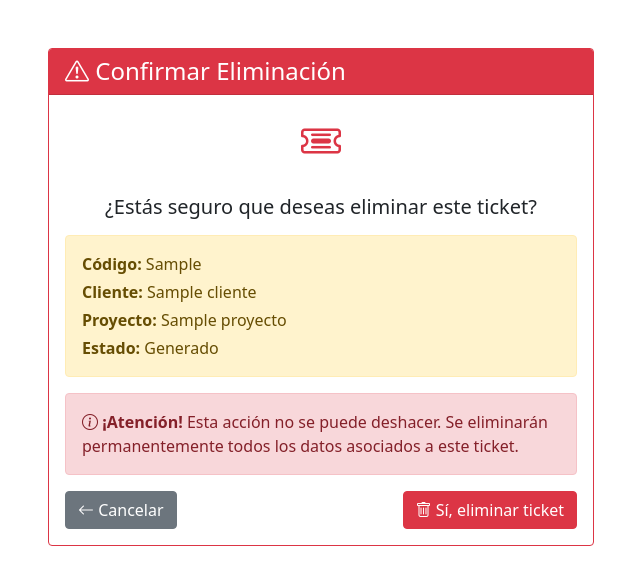
After one commit to EduardoHG27/excel-extractor, a Django app: page /catalogos/tickets/eliminar/1/ in a window 1280 px wide. The commit adds this page. Shown: the top 585 px of the page, without its empty margins (319-959 px from the left). Run offline with Django 5.2, Linux system fonts and the light colour scheme; tables that the repository leaves empty hold one stand-in row (values such as "Sample post").

Commit message:
2.4.1 Clipboard - Eliminar ticket

```diff
--- /dev/null
+++ b/extractor/templates/catalogos/ticket_confirm_delete.html
@@ -0,0 +1,63 @@
+<!DOCTYPE html>
+<html lang="es">
+<head>
+    <meta charset="UTF-8">
+    <meta name="viewport" content="width=device-width, initial-scale=1.0">
+    <title>Eliminar Ticket</title>
+    <!-- Bootstrap 5 CSS -->
+    <link href="https://cdn.jsdelivr.net/npm/bootstrap@5.1.3/dist/css/bootstrap.min.css" rel="stylesheet">
+    <!-- Bootstrap Icons -->
+    <link rel="stylesheet" href="https://cdn.jsdelivr.net/npm/bootstrap-icons@1.11.3/font/bootstrap-icons.min.css">
+</head>
+<body>
+    <div class="container mt-5">
+        <div class="row justify-content-center">
+            <div class="col-md-6">
+                <div class="card border-danger">
+                    <div class="card-header bg-danger text-white">
+                        <h4 class="mb-0">
+                            <i class="bi bi-exclamation-triangle"></i>
+                            Confirmar Eliminación
+                        </h4>
+                    </div>
+                    <div class="card-body">
+                        <div class="text-center mb-4">
+                            <i class="bi bi-ticket-detailed fs-1 text-danger"></i>
+                        </div>
+
+                        <h5 class="text-center mb-3">
+                            ¿Estás seguro que deseas eliminar este ticket?
+                        </h5>
+
+                        <div class="alert alert-warning">
+                            <p class="mb-1"><strong>Código:</strong> {{ ticket.codigo }}</p>
+                            <p class="mb-1"><strong>Cliente:</strong> {{ ticket.cliente.nombre|default:"No asignado" }}</p>
+                            <p class="mb-1"><strong>Proyecto:</strong> {{ ticket.proyecto.nombre|default:"No asignado" }}</p>
+                            <p class="mb-0"><strong>Estado:</strong> {{ ticket.get_estado_display }}</p>
+                        </div>
+
+                        <div class="alert alert-danger">
+                            <i class="bi bi-info-circle"></i>
+                            <strong>¡Atención!</strong> Esta acción no se puede deshacer.
+                            Se eliminarán permanentemente todos los datos asociados a este ticket.
+                        </div>
+
+                        <form method="post" class="d-flex justify-content-between">
+                            {% csrf_token %}
+                            <a href="{% url 'ticket_detail' ticket.id %}" class="btn btn-secondary">
+                                <i class="bi bi-arrow-left"></i> Cancelar
+                            </a>
+                            <button type="submit" class="btn btn-danger">
+                                <i class="bi bi-trash"></i> Sí, eliminar ticket
+                            </button>
+                        </form>
+                    </div>
+                </div>
+            </div>
+        </div>
+    </div>
+
+    <!-- Bootstrap JS -->
+    <script src="https://cdn.jsdelivr.net/npm/bootstrap@5.1.3/dist/js/bootstrap.bundle.min.js"></script>
+</body>
+</html>
--- a/extractor/urls.py
+++ b/extractor/urls.py
@@ -28,6 +28,7 @@ urlpatterns = [
     path('catalogos/tickets/', views.ticket_list, name='ticket_list'),
     path('catalogos/tickets/<int:id>/', views.ticket_detail, name='ticket_detail'),
     path('catalogos/tickets/nuevo/', views.ticket_create, name='ticket_create'),
+    path('catalogos/tickets/eliminar/<int:id>/', views.ticket_delete, name='ticket_delete'),
 
     path('catalogos/tickets/nuevo/simple/', views.ticket_create_simple, name='ticket_create_simple'),
 
--- a/extractor/views.py
+++ b/extractor/views.py
@@ -1019,6 +1019,28 @@ def ticket_list(request):
     return render(request, 'catalogos/ticket_list.html', context)
 
 
+def ticket_delete(request, id):
+    """Eliminar un ticket"""
+    ticket = get_object_or_404(Ticket, id=id)
+
+    if request.method == 'POST':
+        try:
+            codigo = ticket.codigo
+
+            # Si el ticket tiene datos Excel asociados, también se eliminarán (on_delete=CASCADE)
+            ticket.delete()
+
+            messages.success(request, f'✅ Ticket "{codigo}" eliminado exitosamente')
+            return redirect('ticket_list')
+        except Exception as e:
+            messages.error(request, f'Error al eliminar ticket: {str(e)}')
+            return redirect('ticket_detail', id=id)
+
+    # GET request - mostrar página de confirmación
+    context = {
+        'ticket': ticket,
+    }
+    return render(request, 'catalogos/ticket_confirm_delete.html', context)
 
 def ticket_detail(request, id):
     """Ver detalle de un ticket"""
```
Also changed, not shown: extractor/templates/catalogos/ticket_detail.html (+7 -0 lines), extractor/templates/catalogos/ticket_list.html (+18 -2 lines).
